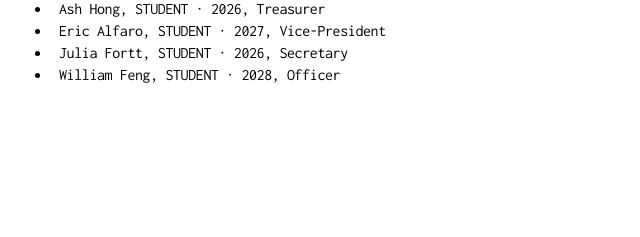
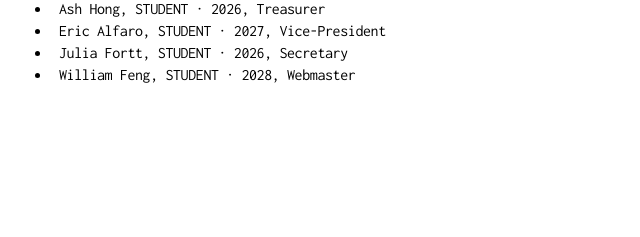
Before and after one commit to mitgdg/gdg-site, an Astro site: page /officers in a window 1280 px wide. Shown: the part 231-468 px from the top of the page, 293-933 px from the left. Built offline with nearby package versions, Linux system fonts and the light colour scheme; Astro itself is replaced by a stand-in of ours.

Commit message:
william is webmaster?

```diff
--- a/src/pages/officers.md
+++ b/src/pages/officers.md
@@ -10,4 +10,4 @@ layout: '@/layouts/ArticleLayout.astro'
 - Ash Hong, STUDENT · 2026, Treasurer
 - Eric Alfaro, STUDENT · 2027, Vice-President
 - Julia Fortt, STUDENT · 2026, Secretary
-- William Feng, STUDENT · 2028, Officer
+- William Feng, STUDENT · 2028, Webmaster
```
